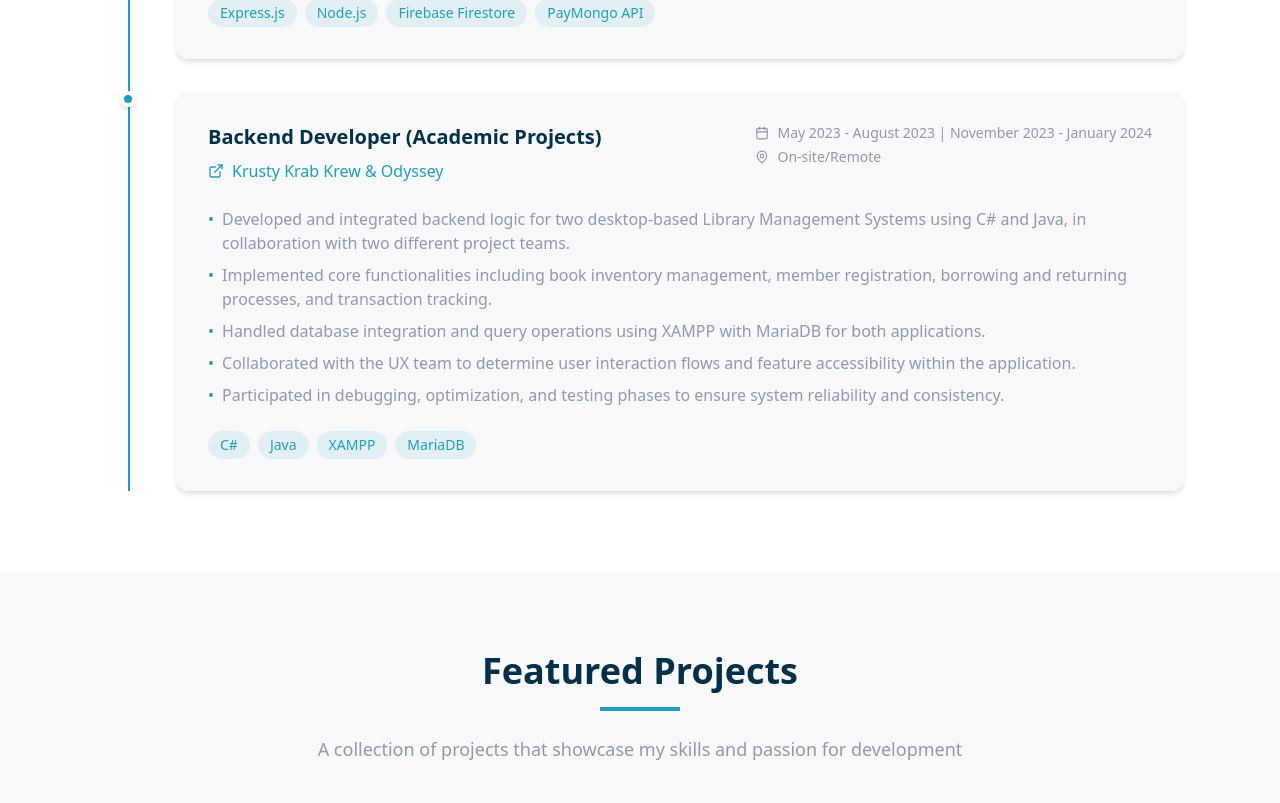
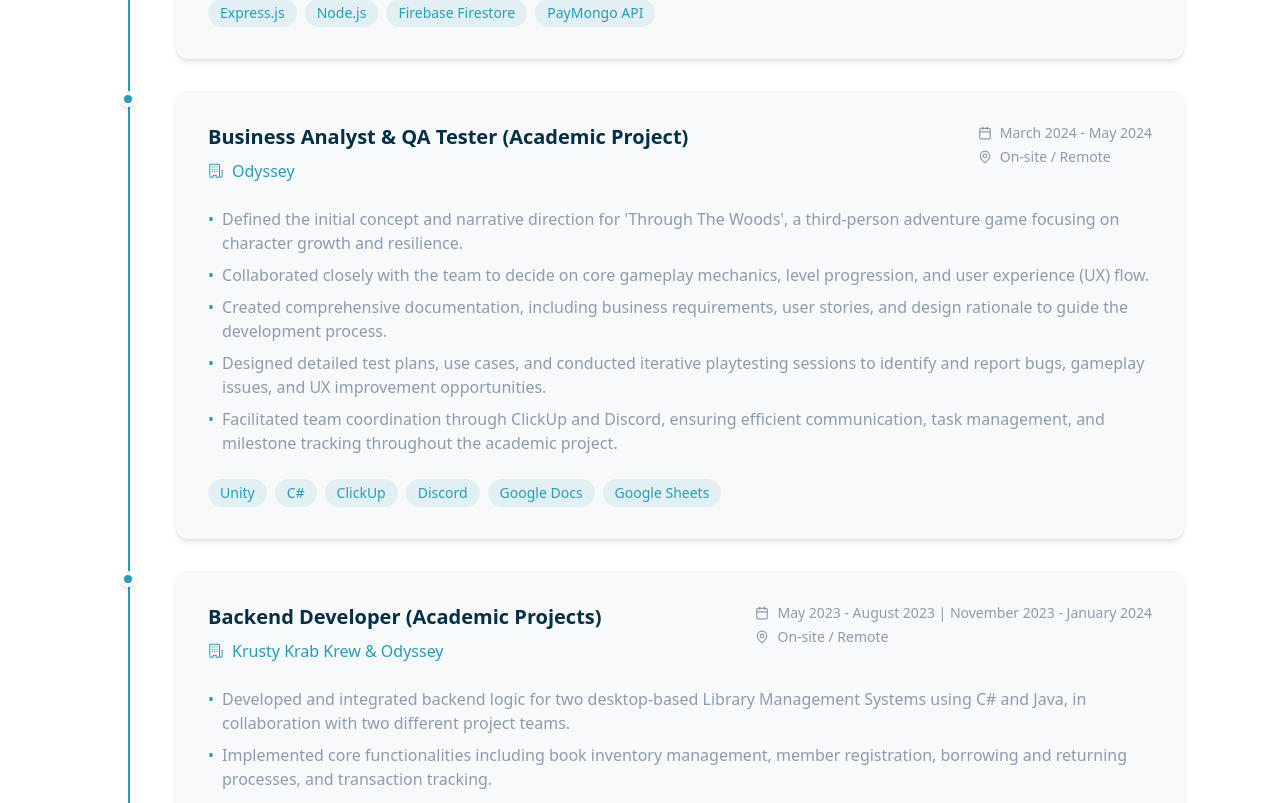
Before and after one commit to majiinB/Personal-Portfolio, a React (Vite) app: page / in a window 1280 px wide. Shown: the part 5657-6460 px from the top of the page. Built offline with nearby package versions, Linux system fonts and the light colour scheme.

Commit message:
added an experience from the game development

```diff
--- a/src/components/Experience.tsx
+++ b/src/components/Experience.tsx
@@ -1,11 +1,12 @@
-import { Calendar, MapPin, ExternalLink } from "lucide-react";
+import { Calendar, MapPin } from "lucide-react";
+import { GoOrganization } from "react-icons/go";
 
 const Experience = () => {
   const experiences = [
     {
       title: "Backend Developer & API Integrator (Academic Project)",
       company: "Odyssey",
-      location: "On-site/Remote",
+      location: "On-site / Remote",
       period: "February 2025 - May 2025",
       description: [
         "Designed and implemented the backend architecture and database schema for Deck, a productivity app that helps students review through AI-powered flashcards and task management.",
@@ -60,9 +61,30 @@ const Experience = () => {
       ],
     },
     {
+      title: "Business Analyst & QA Tester (Academic Project)",
+      company: "Odyssey",
+      location: "On-site / Remote",
+      period: "March 2024 - May 2024",
+      description: [
+        "Defined the initial concept and narrative direction for 'Through The Woods', a third-person adventure game focusing on character growth and resilience.",
+        "Collaborated closely with the team to decide on core gameplay mechanics, level progression, and user experience (UX) flow.",
+        "Created comprehensive documentation, including business requirements, user stories, and design rationale to guide the development process.",
+        "Designed detailed test plans, use cases, and conducted iterative playtesting sessions to identify and report bugs, gameplay issues, and UX improvement opportunities.",
+        "Facilitated team coordination through ClickUp and Discord, ensuring efficient communication, task management, and milestone tracking throughout the academic project.",
+      ],
+      technologies: [
+        "Unity",
+        "C#",
+        "ClickUp",
+        "Discord",
+        "Google Docs",
+        "Google Sheets",
+      ],
+    },
+    {
       title: "Backend Developer (Academic Projects)",
       company: "Krusty Krab Krew & Odyssey",
-      location: "On-site/Remote",
+      location: "On-site / Remote",
       period: "May 2023 - August 2023 | November 2023 - January 2024",
       description: [
         "Developed and integrated backend logic for two desktop-based Library Management Systems using C# and Java, in collaboration with two different project teams.",
@@ -103,7 +125,7 @@ const Experience = () => {
                         {experience.title}
                       </h3>
                       <div className="flex items-center text-[#219EBC] font-medium mb-2">
-                        <ExternalLink size={16} className="mr-2" />
+                        <GoOrganization size={16} className="mr-2" />
                         {experience.company}
                       </div>
                     </div>
```
